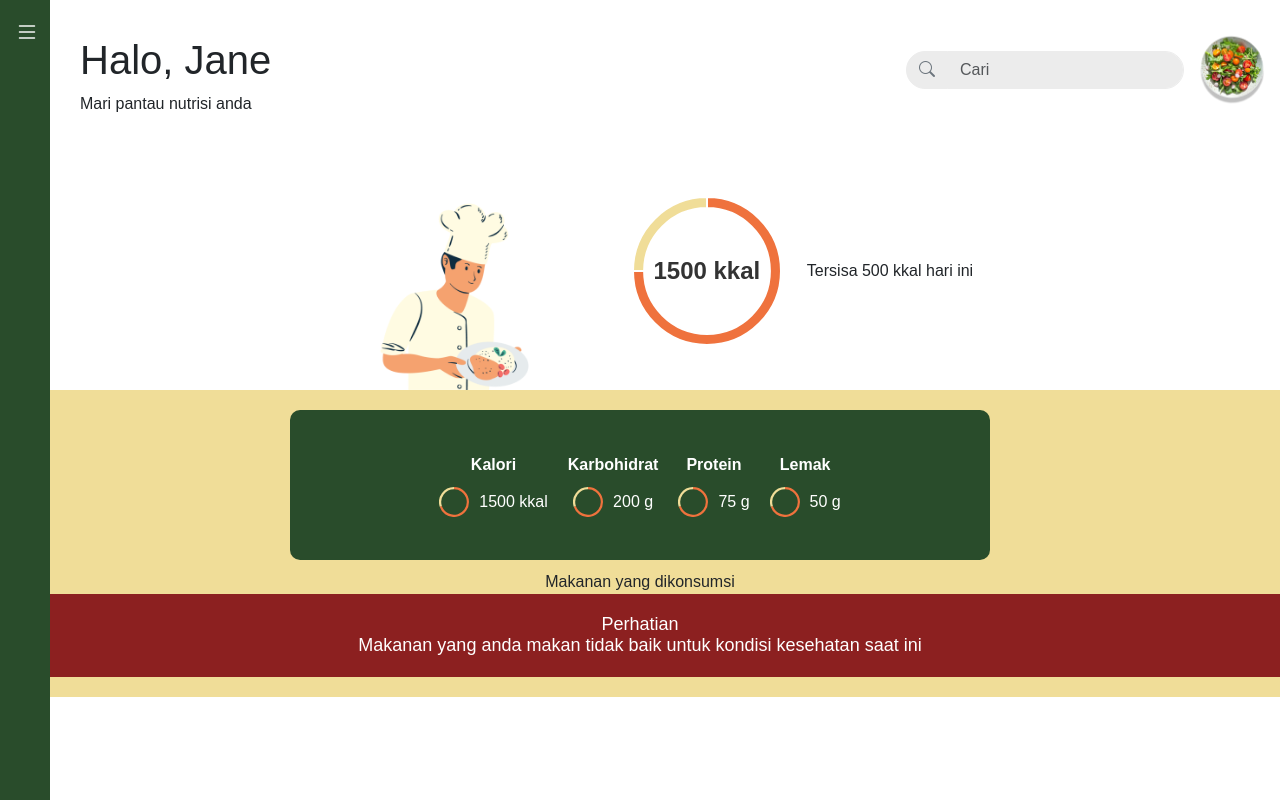
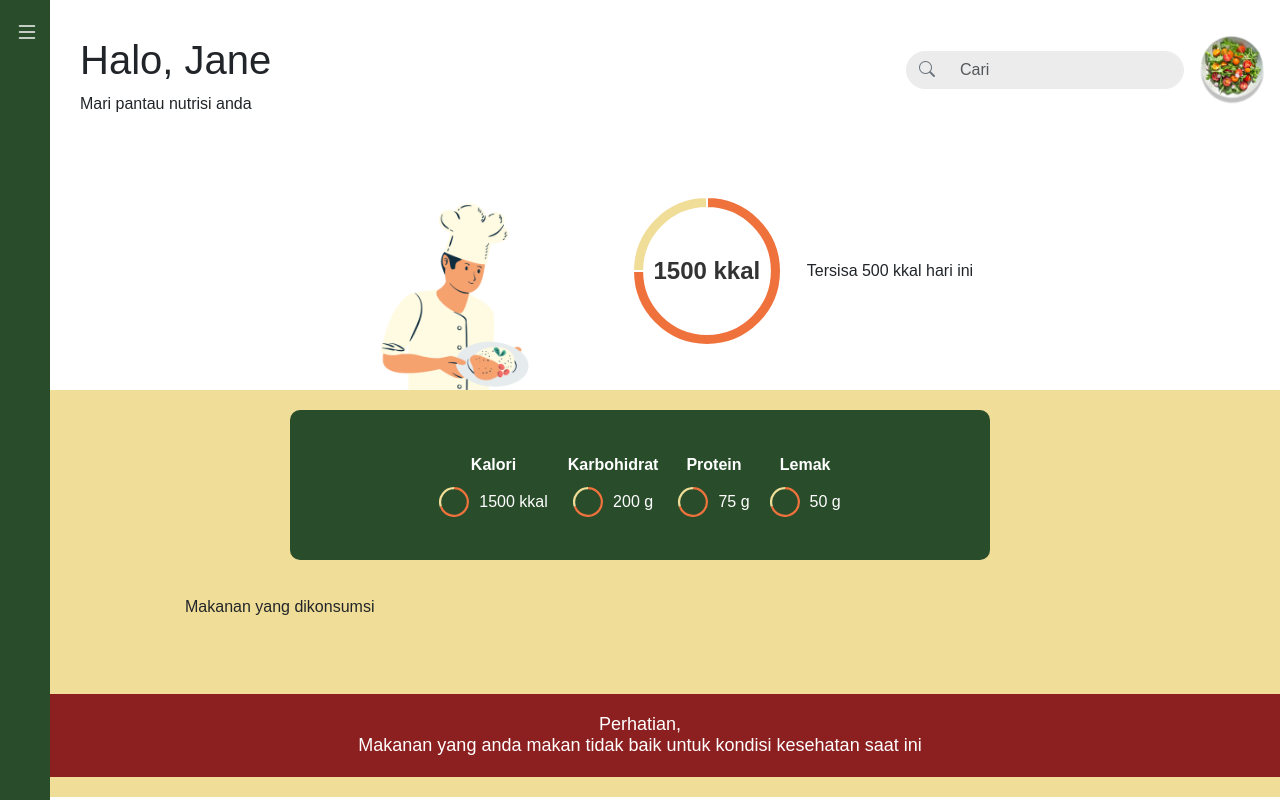
Before and after one commit to Bluewin01/wellnav-front-end, a React (Create React App) app: page /nutrition-tracking/food-choices/nutrition-data in a window 1280 px wide. Built offline with nearby package versions, Linux system fonts and the light colour scheme; a web font is replaced by a local one.

Commit message:
Fix Makanan yang dikonsumsi position and Adjust warning message display

```diff
--- a/src/Pages/NutritionTracking/NutritionTracking/NutritionTracking.css
+++ b/src/Pages/NutritionTracking/NutritionTracking/NutritionTracking.css
@@ -40,8 +40,8 @@
 }
 
 .personalize-section {
-  padding: 20px 0px 20px 0px;
-  text-align: center;
+
+  padding: 20px 180px 20px 180px;
   background-color: #F0DD98;
   display: flex;
   flex-direction: column;
--- a/src/Pages/NutritionTracking/NutritionTrackingB/NutritionTrackingB.css
+++ b/src/Pages/NutritionTracking/NutritionTrackingB/NutritionTrackingB.css
@@ -35,14 +35,13 @@
     border-top: 2px solid black;
   }
 
-  .personalize-section {
+  /* .personalize-section {
     padding: 20px 0px 20px 0px;
-    /* text-align: center; */
     background-color: #F0DD98;
     display: flex;
     flex-direction: column;
-    /* align-items: center; */
-  }
+
+  } */
 
   .profile-picture {
     width: 100px;
@@ -73,3 +72,8 @@
 .chart-calorie-left{
 /* add different font type here */
 }
+
+.warning-section{
+  padding: 20px 0px 20px 0px;
+  background-color: #F0DD98;
+}
--- a/src/Pages/NutritionTracking/NutritionTrackingB/NutritionTrackingB.jsx
+++ b/src/Pages/NutritionTracking/NutritionTrackingB/NutritionTrackingB.jsx
@@ -45,6 +45,8 @@ function NutritionTrackingB() {
       <div className="personalize-section">
         <NutritionChart />
         <FoodTaken />
+      </div>
+      <div className="warning-section">
         <WarningMessage />
       </div>
     </div>
--- a/src/components/DailyMeal/DailyMeal.css
+++ b/src/components/DailyMeal/DailyMeal.css
@@ -5,10 +5,10 @@
   background-color: #294C2B;
   color: white;
   padding: 20px 0px 20px 70px;
-  border-radius: 8px;
-  width: 600px;
+  border-radius: 16px;
+  width: 1000px;
   margin: 20px auto;
-  max-height: 140px;
+  max-height: 180px;
 }
 
 .daily-meal-info {
--- a/src/components/FoodTaken/FoodTaken.css
+++ b/src/components/FoodTaken/FoodTaken.css
@@ -1,24 +1,26 @@
 .food-taken{
-display: flex;
-flex-direction: row;
-flex-wrap: wrap;
-justify-content: center;
+
 }
 
 .food-taken-text{
-
+  display: flex;
+  justify-content: flex-start;
+  margin-left: 5px;
+  margin-bottom: 15px ;
+  margin-top: 25px;
 }
 
 .food-taken-header {
-  width: 100%;
-  text-align: center;
+  /* width: 100%; */
 }
 
 
-.food-choices{
+.food-choices-container{
     display: flex;
-    gap: 10px;
-    padding-left: 80px;
+flex-direction: row;
+flex-wrap: wrap;
+gap:20px;
+margin-bottom: 20px;
   }
 
   .food-choice-container2 {
@@ -29,7 +31,8 @@ justify-content: center;
       border-radius: 8px;
       width: 600px;
       height: 220px;
-      margin: 20px;
+      margin: 0px;
+
       position:relative;
       box-shadow: 0 6px 12px rgba(0, 0, 0, 0.1);
       border: 1px solid #e0e0e0;
--- a/src/components/FoodTaken/FoodTaken.jsx
+++ b/src/components/FoodTaken/FoodTaken.jsx
@@ -10,9 +10,10 @@ const FoodTaken = () => {
 
   return (
     <div className="food-taken">
-      <div className="food-taken-header">
+      {/* <div className="food-taken-header"> */}
       <div className="food-taken-text">Makanan yang dikonsumsi</div>
-      </div>
+      {/* </div> */}
+      <div className="food-choices-container">
         {selectedItems.map((item) => (
           <div key={item.id} className="food-choice-container2">
             <img src={exampleImage} alt={item.name} className="food-image2" />
@@ -23,6 +24,7 @@ const FoodTaken = () => {
           </div>
         ))}
       </div>
+    </div>
   );
 };
 
--- a/src/components/WarningMessage/WarningMessage.css
+++ b/src/components/WarningMessage/WarningMessage.css
@@ -1,13 +1,18 @@
+
 .warning-message-container {
-   width: 100%;
+    /* width: 100vw; */
     background-color: #8C2020;
     color: white;
     display: flex;
     flex-direction: column;
-    justify-content: center; /* Center vertically */
-    align-items: center; /* Center horizontally */
-    box-sizing: border-box;
+    /* justify-content: center;  */
+    /* align-items: center;  */
+    /* box-sizing: border-box; */
     padding: 20px;
+    z-index: 9999;
+    text-align: center;
+
+
 }
 
 .warning-message-container h1 {
--- a/src/components/WarningMessage/WarningMessage.jsx
+++ b/src/components/WarningMessage/WarningMessage.jsx
@@ -4,7 +4,7 @@ import "../WarningMessage/WarningMessage.css";
 const WarningMessage = () => {
   return (
     <div className="warning-message-container">
-      <h1>Perhatian</h1>
+      <h1>Perhatian,</h1>
       <h1>
         Makanan yang anda makan tidak baik untuk kondisi kesehatan saat ini
       </h1>
```
Lines whose indentation alone changed are shown as unchanged.
